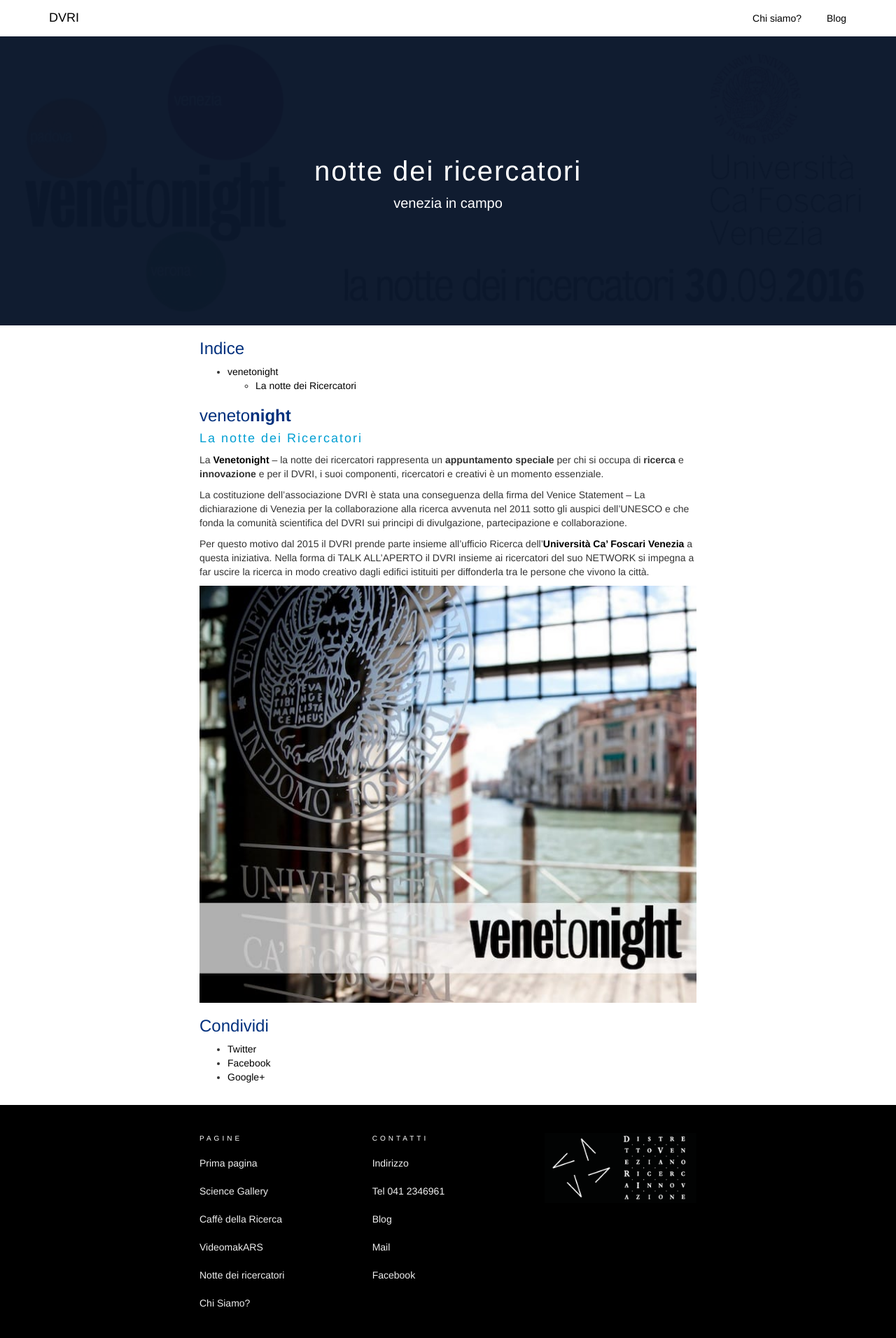
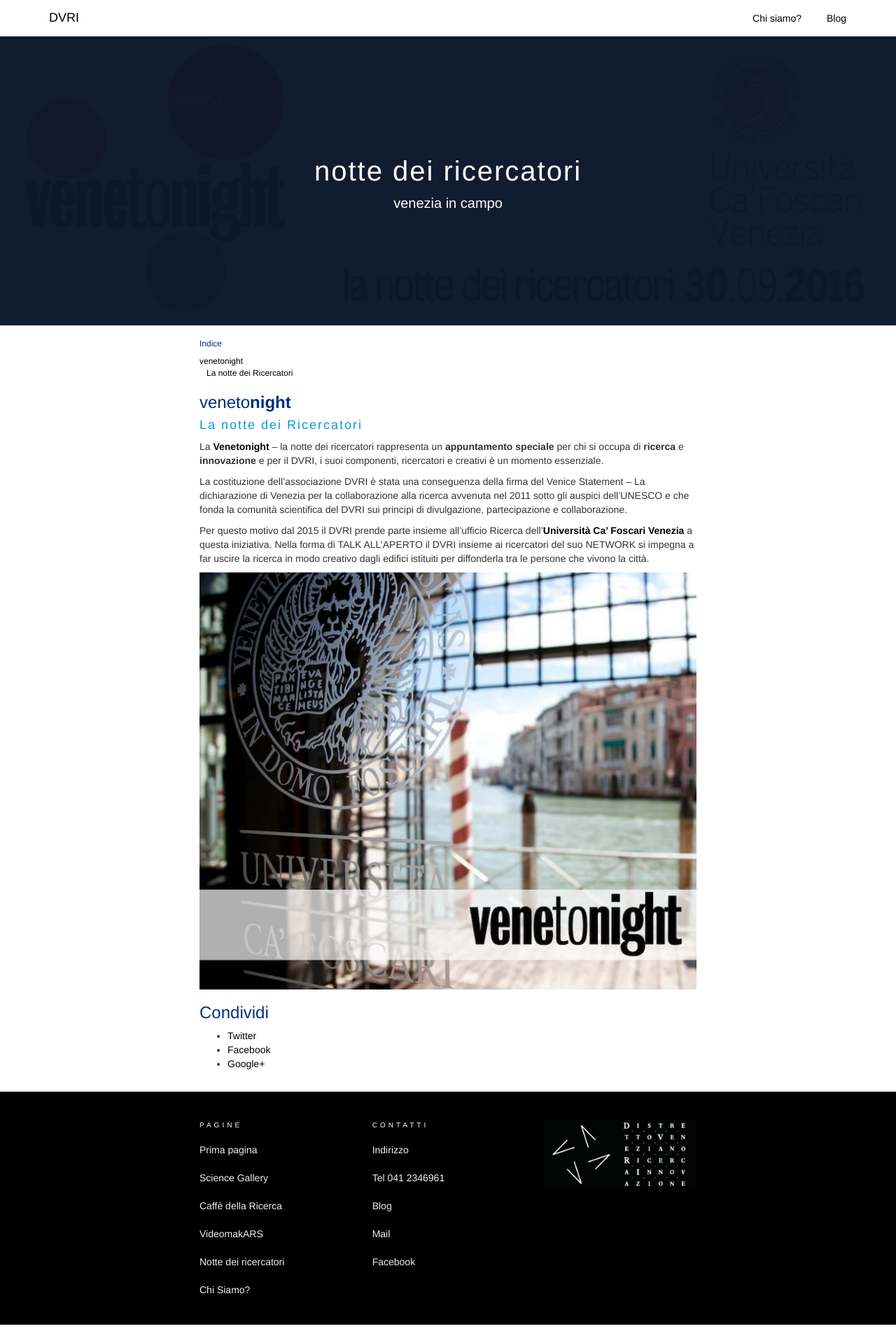
Before and after one commit to simonini/dvri-j-theme, a Jekyll site: the page built from progetti/notte-dei-ricercatori.html, in a window 1280 px wide. Shown: the whole page at 70% size. Built offline with Jekyll 4.4.1, drawn with Linux system fonts in a browser that asks for light colours; the table of contents is made by our own code.

Commit message:
sommario per default stilizzato

```diff
--- a/_sass/general.sass
+++ b/_sass/general.sass
@@ -60,6 +60,16 @@
     -ms-transition: transform 2s ease-in-out
     -o-transition: transform 2s ease-in-out
     -webkit-transition: transform 2s ease-in-out
+.sommario
+  font-size: 12px
+  h3
+    font-size: 12px
+  ul, li, ol
+    padding-left: 0
+  li
+    list-style-type: none
+  .toc-h4
+    padding-left: 10px
 .big-intro
   h2
     @media (max-width: 640px)
```
